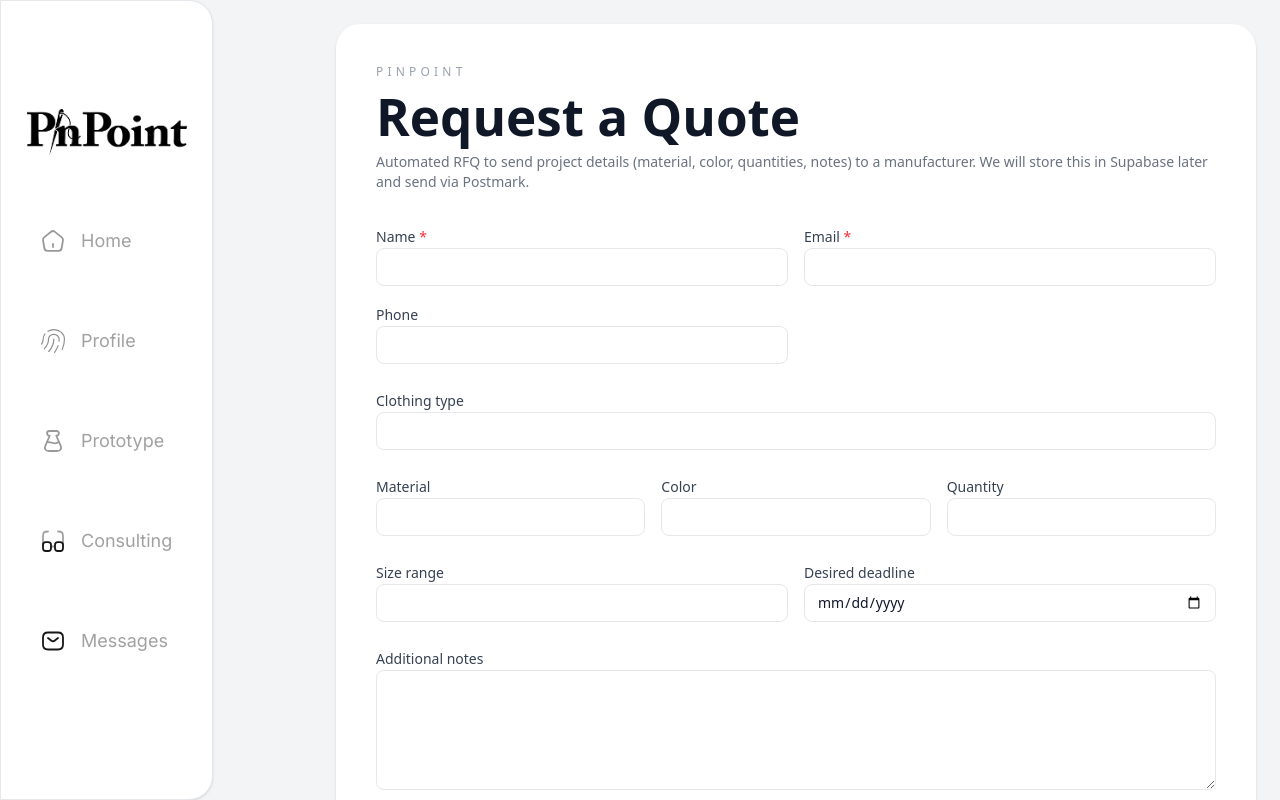
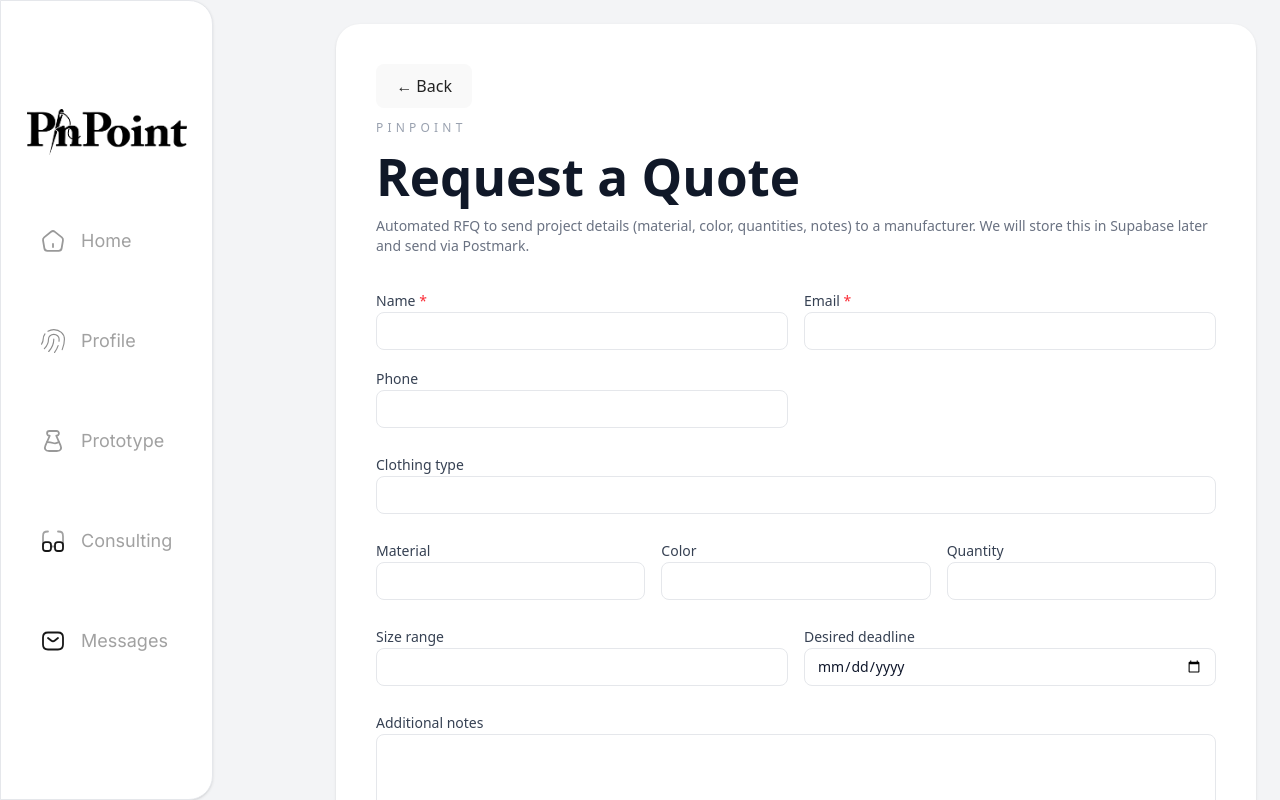
Before and after one commit to Chuddy50/pinpoint_jacob, a React app in the folder Frontend/: page /request-quote in a window 1280 px wide. Shown: the top 800 px of the page. Built offline with nearby package versions, Linux system fonts and the light colour scheme; the HTML template or start-up script is replaced by a standard one.

Commit message:
added back button to request form

```diff
--- a/Frontend/src/pages/RequestQuote.jsx
+++ b/Frontend/src/pages/RequestQuote.jsx
@@ -46,14 +46,21 @@ export default function RequestQuote() {
       </aside>
 
       <div className="flex-1 rounded-3xl bg-white p-10 shadow-sm space-y-8">
-        <header className="space-y-2">
+        <header className="space-y-3">
+          <button
+            type="button"
+            onClick={() => window.history.back()}
+            className="w-fit rounded-lg border border-gray-200 bg-gray-50 px-3 py-2 text-sm text-gray-700 hover:bg-gray-100 transition"
+          >
+            ← Back
+          </button>
           <p className="text-xs uppercase tracking-[0.35em] text-gray-400">
             PinPoint
           </p>
           <h1 className="text-3xl font-semibold text-gray-900">
             Request a Quote
           </h1>
-          <p className="text-sm text-gray-500">
+        <p className="text-sm text-gray-500">
             Automated RFQ to send project details (material, color, quantities,
             notes) to a manufacturer. We will store this in Supabase later and
             send via Postmark.
```
